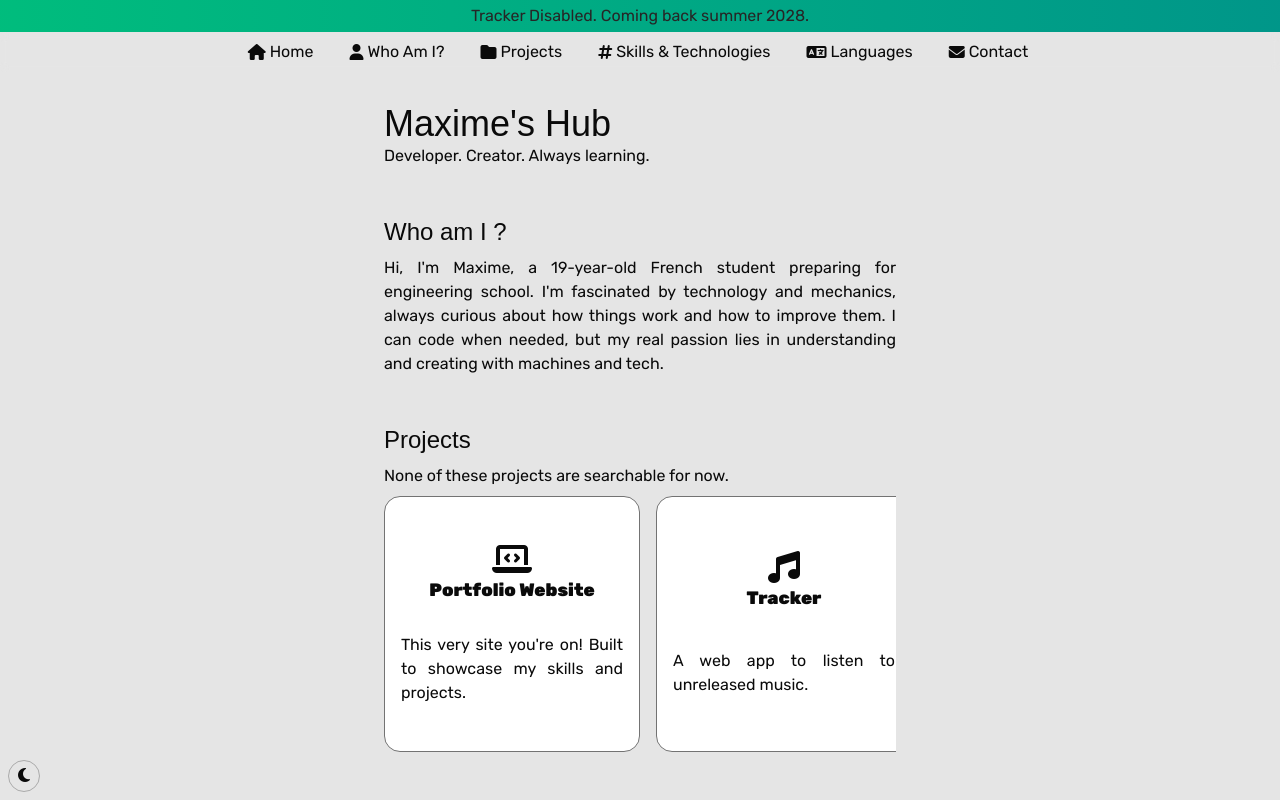
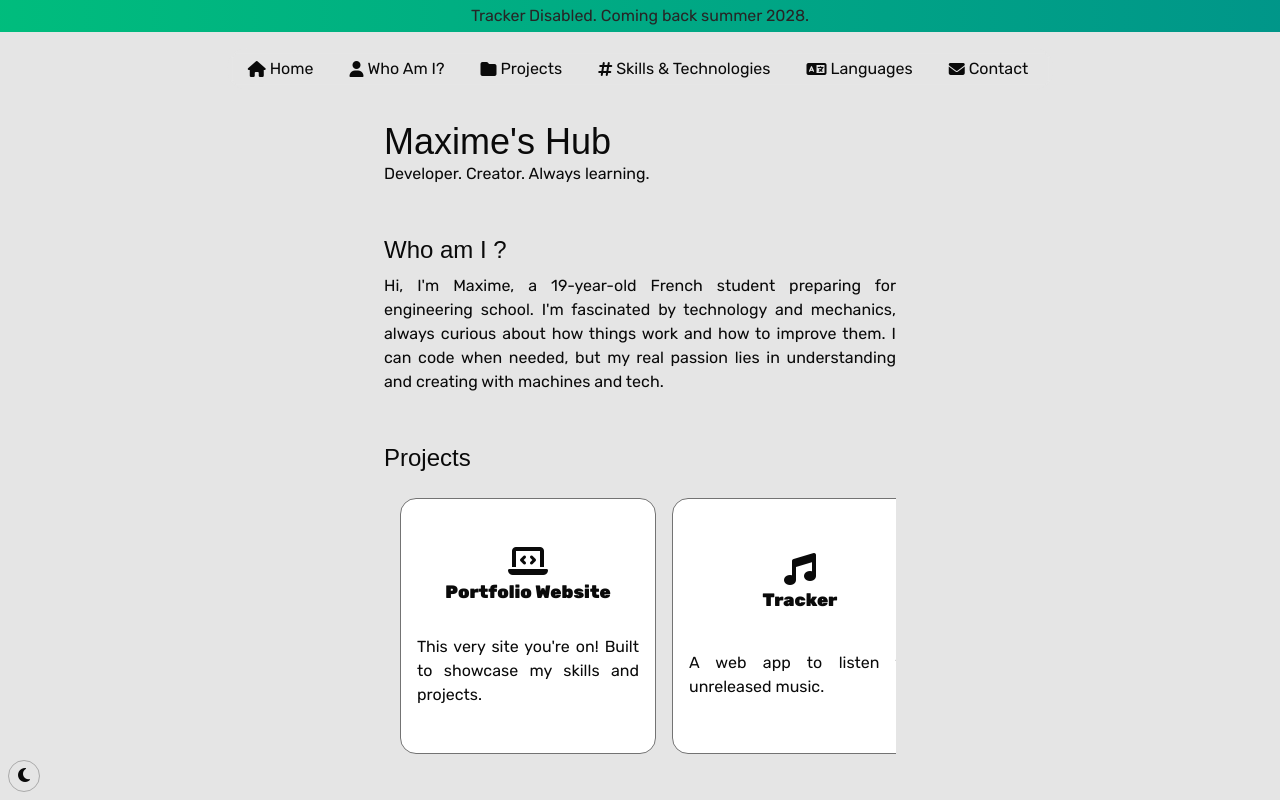
Before and after one commit to maxime-mp4/maximeshub, a Vue app: page / in a window 1280 px wide. Shown: the top 800 px of the page. Built offline with nearby package versions, Linux system fonts and the light colour scheme; a web font is replaced by a local one.

Commit message:
feat: add projects and revamp navbar

```diff
--- a/src/App.vue
+++ b/src/App.vue
@@ -21,9 +21,38 @@ onMounted(() => {
   } else {
     theme.value = 'light'
     document.documentElement.classList.remove('dark')
+
   }
+
+  updateNavbarHighlight()
+
+
+
+  window.addEventListener("hashchange", updateNavbarHighlight)
+
   window.addEventListener('scroll', handleScroll)
 })
+
+function updateNavbarHighlight() {
+      const newHash = window.location.hash.substring(1);
+    const navbar = document.getElementById("navbar");
+    const navbarChildren = navbar?.children;
+    const texts = Array.from(navbarChildren).slice(1).map(child => child.href.split("#")[1]);
+    for (let i = 0; i < texts.length; ++i) {
+      const element = texts[i];
+      if (element === newHash) {
+        const childPosition = navbarChildren[i + 1].getBoundingClientRect().left + window.scrollX;
+        const navbarPosition = navbar.getBoundingClientRect().left + window.scrollX;
+        const offset = childPosition - navbarPosition;
+        const background = navbarChildren[0];
+        background.style.transform = `translateX(${offset}px)`;
+        background.style.width = `${navbarChildren[i + 1].clientWidth}px`;
+        background.style.height = `${navbarChildren[i + 1].clientHeight}px`;
+        background.style.opacity = '1';
+        break;
+      }
+    }
+  }
 
 onUnmounted(() => {
   window.removeEventListener('scroll', handleScroll)
@@ -56,20 +85,21 @@ function scrollUp() {
     <span>Tracker Disabled. Coming back summer 2028.</span>
   </header>
 
-  <nav
-    :class='["transition-all duration-500 max-w-full py-1 flex justify-center items-center gap-4 sticky px-3  backdrop-blur-xs z-50", scrollY > getHeaderHeight() ? "m-2 rounded-[1rem] border top-1.5 border-neutral-400/50 bg-neutral-200/75 dark:bg-neutral-800/75" : "border-transparent top-0"]'>
-    <a class="active:bg-neutral-400/75 transition-all hover:bg-neutral-400/75 h-8 flex items-center px-2 rounded-full"
-      href="#"><i class="fa fa-solid fa-home"></i><span class="hidden mx-1 lg:block">Home</span></a>
-    <a class="active:bg-neutral-400/75 transition-all hover:bg-neutral-400/75 h-8 flex items-center px-2 rounded-full"
+  <nav id="navbar"
+    :class='["m-4 transition-all duration-500 w-max mx-auto py-1 flex justify-center items-center gap-4 sticky px-3  backdrop-blur-xs z-50 rounded-full top-1.5 border", scrollY > getHeaderHeight() ? "border-neutral-400/50 bg-neutral-200/75 dark:bg-neutral-800/75" : "border-transparent"]'>
+    <div class="opacity-0 left-0 duration-500 transition-all h-8 w-32 bg-neutral-400/75 absolute rounded-full z-0"></div>
+    <a class="active:text-neutral-400 transition-all hover:text-neutral-400 h-8 flex items-center px-2 rounded-full relative z-10"
+      href="#home"><i class="fa fa-solid fa-home"></i><span class="hidden mx-1 lg:block">Home</span></a>
+    <a class="active:text-neutral-400 transition-all hover:text-neutral-400 h-8 flex items-center px-2 rounded-full relative z-10"
       href="#whoami"><i class="fa fa-solid fa-user"></i><span class="hidden mx-1 lg:block">Who Am I?</span></a>
-    <a class="active:bg-neutral-400/75 transition-all hover:bg-neutral-400/75 h-8 flex items-center px-2 rounded-full"
+    <a class="active:text-neutral-400 transition-all hover:text-neutral-400 h-8 flex items-center px-2 rounded-full relative z-10"
       href="#projects"><i class="fa fa-solid fa-folder"></i><span class="hidden mx-1 lg:block">Projects</span></a>
-    <a class="active:bg-neutral-400/75 transition-all hover:bg-neutral-400/75 h-8 flex items-center px-2 rounded-full"
+    <a class="active:text-neutral-400 transition-all hover:text-neutral-400 h-8 flex items-center px-2 rounded-full relative z-10"
       href="#skills-technologies"><i class="fa fa-solid fa-hashtag"></i><span class="hidden mx-1 lg:block">Skills &
         Technologies</span></a>
-    <a class="active:bg-neutral-400/75 transition-all hover:bg-neutral-400/75 h-8 flex items-center px-2 rounded-full"
-      href="#langages"><i class="fa-solid fa-language"></i><span class="hidden mx-1 lg:block">Languages</span></a>
-    <a class="active:bg-neutral-400/75 transition-all hover:bg-neutral-400/75 h-8 flex items-center px-2 rounded-full"
+    <a class="active:text-neutral-400 transition-all hover:text-neutral-400 h-8 flex items-center px-2 rounded-full relative z-10"
+      href="#languages"><i class="fa-solid fa-language"></i><span class="hidden mx-1 lg:block">Languages</span></a>
+    <a class="active:text-neutral-400 transition-all hover:text-neutral-400 h-8 flex items-center px-2 rounded-full relative z-10"
       href="#contact"><i class="fa fa-solid fa-envelope"></i><span class="hidden mx-1 lg:block">Contact</span></a>
   </nav>
 
--- a/src/views/HomeView.vue
+++ b/src/views/HomeView.vue
@@ -17,7 +17,7 @@ const onWheel = (e) => {
 
 <template>
   <main class="home min-h-screen flex flex-col gap-12">
-      <hgroup id="#">
+      <hgroup id="#home">
         <h1 class="title">Maxime's Hub</h1>
         <p>Developer. Creator. Always learning.</p>
       </hgroup>
@@ -33,28 +33,42 @@ const onWheel = (e) => {
 
       <section id="projects" class="flex flex-col gap-2">
         <h2 class="title">Projects</h2>
-        <p>None of these projects are searchable for now.</p>
-        <ul class="flex overflow-x-auto snap-x snap-mandatory gap-4 pb-4 scrollbar-hide" @wheel="onWheel" ref="carousel">
-          <li class="dark:bg-neutral-900 bg-white border border-neutral-500 p-4 h-64 aspect-square flex flex-col justify-evenly items-center rounded-2xl">
+        <ul class="flex overflow-x-auto snap-x snap-mandatory gap-4 p-4 scrollbar-hide" @wheel="onWheel" ref="carousel">
+          <li class="dark:bg-neutral-900 hover:scale-105 hover:-translate-y-2 transition-all bg-white border border-neutral-500 p-4 h-64 aspect-square flex flex-col justify-evenly items-center rounded-2xl">
             <div class="flex flex-col justify-center items-center">
             <i class="fas py-4 fa-2xl fa-laptop-code"></i>
             <span class="font-black text-center text-lg">Portfolio Website</span>
             </div>
             <p>This very site you're on! Built to showcase my skills and projects.</p>
           </li>
-          <li class="dark:bg-neutral-900 bg-white border border-neutral-500 p-4 h-64 aspect-square flex flex-col justify-evenly items-center rounded-2xl">
+          <li class="dark:bg-neutral-900 hover:scale-105 hover:-translate-y-2 transition-all bg-white border border-neutral-500 p-4 h-64 aspect-square flex flex-col justify-evenly items-center rounded-2xl">
             <div class="flex flex-col justify-center items-center">
               <i class="fas py-4 fa-2xl fa-music"></i>
               <span class="font-black text-center text-lg">Tracker</span>
             </div>
             <p>A web app to listen to unreleased music.</p>
           </li>
-          <li class="dark:bg-neutral-900 bg-white border border-neutral-500 p-4 h-64 aspect-square flex flex-col justify-evenly items-center rounded-2xl">
+          <li class="dark:bg-neutral-900 hover:scale-105 hover:-translate-y-2 transition-all bg-white border border-neutral-500 p-4 h-64 aspect-square flex flex-col justify-evenly items-center rounded-2xl">
+            <div class="flex flex-col justify-center items-center">
+              <i class="fas py-4 fa-2xl fa-layer-group"></i>
+              <span class="font-black text-center text-lg">Yepi</span>
+            </div>
+            <p>An API for Ye's unreleased music. Working with Tracker.</p>
+            <a class="italic underline" target="_blank" href="https://api.yandhi.me/">Available here!</a>
+          </li>
+          <li class="dark:bg-neutral-900 hover:scale-105 hover:-translate-y-2 transition-all bg-white border border-neutral-500 p-4 h-64 aspect-square flex flex-col justify-evenly items-center rounded-2xl">
             <div class="flex flex-col justify-center items-center">
               <i class="fas py-4 fa-2xl fa-gamepad"></i>
               <span class="font-black text-center text-lg">S101</span>
             </div>
             <p>Creation of a Pac-Man type game using C++</p>
+          </li>
+          <li class="dark:bg-neutral-900 hover:scale-105 hover:-translate-y-2 transition-all bg-white border border-neutral-500 p-4 h-64 aspect-square flex flex-col justify-evenly items-center rounded-2xl">
+            <div class="flex flex-col justify-center items-center">
+              <i class="fas py-4 fa-2xl fa-palette"></i>
+              <span class="font-black text-center text-lg">Chromata</span>
+            </div>
+            <p>Managing color palettes and themes for applications. Archived in 2021.</p>
           </li>
 
         </ul>
@@ -97,7 +111,7 @@ const onWheel = (e) => {
         </article>
       </section>
 
-      <section id="langages" class="flex flex-col gap-2">
+      <section id="languages" class="flex flex-col gap-2">
         <h2 class="title">Languages</h2>
         <ul class="flex flex-wrap gap-2">
           <li class="cursor-pointer dark:text-neutral-900 hover:scale-105 active:scale-110 border border-neutral-500/50 drop-shadow-md px-2 py-1 font-bold transition-all bg-gradient-to-r from-blue-500  via-neutral-50 to-red-500 rounded-full">French (Native)</li>
```
